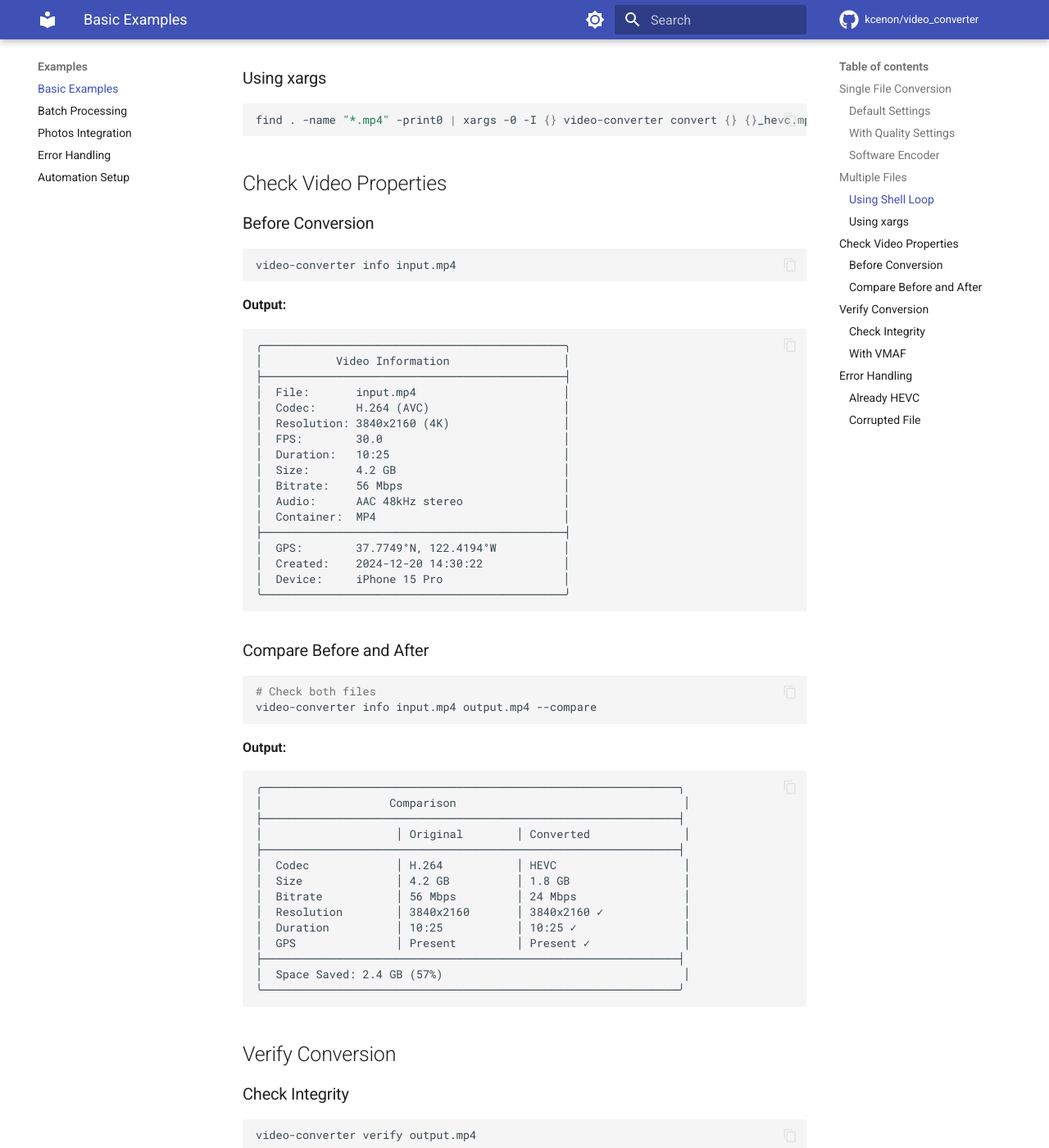
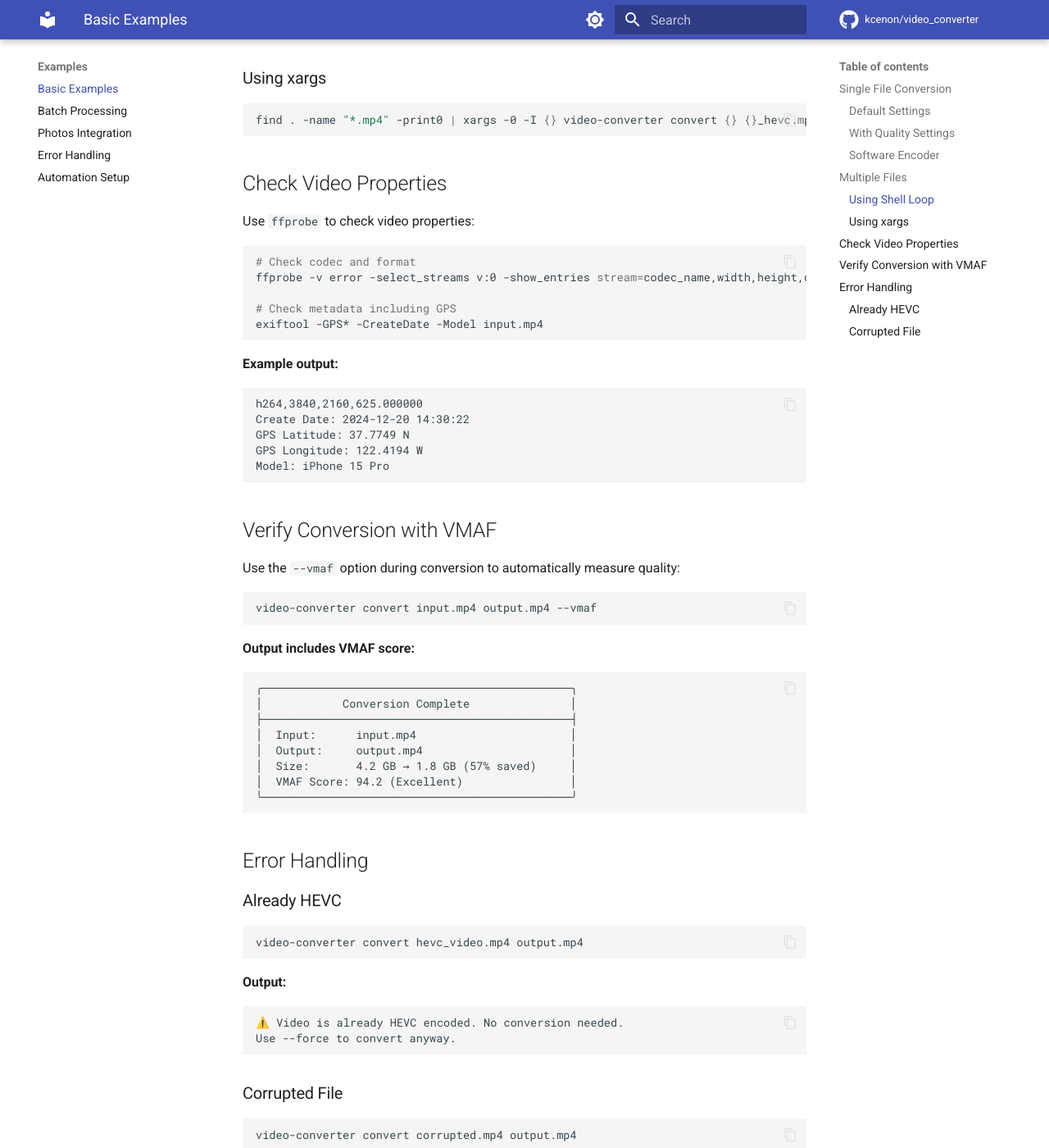
Before and after one commit to kcenon/video_converter, an MkDocs documentation site: the page built from docs/examples/basic.md, in a window 1280 px wide and 1400 px high, scrolled down 1178 px. Shown: the whole window at 82% size. Built offline with MkDocs 1.6.1 and Material for MkDocs 9.7.7, drawn with Linux system fonts in a browser that asks for light colours; comment, search, counter and statistics services are not loaded; the version menu is left out; some of the changed text lies outside the part shown.

Commit message:
docs: remove references to non-existent commands
- Remove 'scan' command - use 'run --dry-run' instead
- Remove 'info' command - use ffprobe/exiftool instead
- Remove 'verify' command - use '--vmaf' option during convert

Fixes #211

````diff
--- a/docs/examples/basic.md
+++ b/docs/examples/basic.md
@@ -58,83 +58,43 @@ find . -name "*.mp4" -print0 | xargs -0 -I {} video-converter convert {} {}_hevc
 
 ## Check Video Properties
 
-### Before Conversion
+Use `ffprobe` to check video properties:
 
 ```bash
-video-converter info input.mp4
+# Check codec and format
+ffprobe -v error -select_streams v:0 -show_entries stream=codec_name,width,height,duration -of csv=p=0 input.mp4
+
+# Check metadata including GPS
+exiftool -GPS* -CreateDate -Model input.mp4
 ```
 
-**Output:**
+**Example output:**
 ```
-╭─────────────────────────────────────────────╮
-│           Video Information                 │
-├─────────────────────────────────────────────┤
-│  File:       input.mp4                      │
-│  Codec:      H.264 (AVC)                    │
-│  Resolution: 3840x2160 (4K)                 │
-│  FPS:        30.0                           │
-│  Duration:   10:25                          │
-│  Size:       4.2 GB                         │
-│  Bitrate:    56 Mbps                        │
-│  Audio:      AAC 48kHz stereo               │
-│  Container:  MP4                            │
-├─────────────────────────────────────────────┤
-│  GPS:        37.7749°N, 122.4194°W          │
-│  Created:    2024-12-20 14:30:22            │
-│  Device:     iPhone 15 Pro                  │
-╰─────────────────────────────────────────────╯
+h264,3840,2160,625.000000
+Create Date: 2024-12-20 14:30:22
+GPS Latitude: 37.7749 N
+GPS Longitude: 122.4194 W
+Model: iPhone 15 Pro
 ```
 
-### Compare Before and After
+## Verify Conversion with VMAF
+
+Use the `--vmaf` option during conversion to automatically measure quality:
 
 ```bash
-# Check both files
-video-converter info input.mp4 output.mp4 --compare
+video-converter convert input.mp4 output.mp4 --vmaf
 ```
 
-**Output:**
+**Output includes VMAF score:**
 ```
-╭──────────────────────────────────────────────────────────────╮
-│                   Comparison                                  │
-├──────────────────────────────────────────────────────────────┤
-│                    │ Original        │ Converted              │
-├──────────────────────────────────────────────────────────────┤
-│  Codec             │ H.264           │ HEVC                   │
-│  Size              │ 4.2 GB          │ 1.8 GB                 │
-│  Bitrate           │ 56 Mbps         │ 24 Mbps                │
-│  Resolution        │ 3840x2160       │ 3840x2160 ✓            │
-│  Duration          │ 10:25           │ 10:25 ✓                │
-│  GPS               │ Present         │ Present ✓              │
-├──────────────────────────────────────────────────────────────┤
-│  Space Saved: 2.4 GB (57%)                                    │
-╰──────────────────────────────────────────────────────────────╯
-```
-
-## Verify Conversion
-
-### Check Integrity
-
-```bash
-video-converter verify output.mp4
-```
-
-### With VMAF
-
-```bash
-video-converter verify input.mp4 output.mp4 --vmaf
-```
-
-**Output:**
-```
-╭─────────────────────────────────────────────╮
-│           Verification Result               │
-├─────────────────────────────────────────────┤
-│  Integrity:   ✅ Valid                      │
-│  Playable:    ✅ Yes                        │
-│  Duration:    ✅ Matches (10:25)            │
-│  Resolution:  ✅ Matches (3840x2160)        │
-│  VMAF Score:  94.2 (Excellent)              │
-╰─────────────────────────────────────────────╯
+╭──────────────────────────────────────────────╮
+│            Conversion Complete               │
+├──────────────────────────────────────────────┤
+│  Input:      input.mp4                       │
+│  Output:     output.mp4                      │
+│  Size:       4.2 GB → 1.8 GB (57% saved)     │
+│  VMAF Score: 94.2 (Excellent)                │
+╰──────────────────────────────────────────────╯
 ```
 
 ## Error Handling
````
Also changed, not shown: docs/examples/photos.md (+16 -34 lines), docs/guides/cli-usage.md (+0 -26 lines), docs/guides/photos-workflow.md (+12 -14 lines), docs/quick-start.md (+8 -12 lines).
